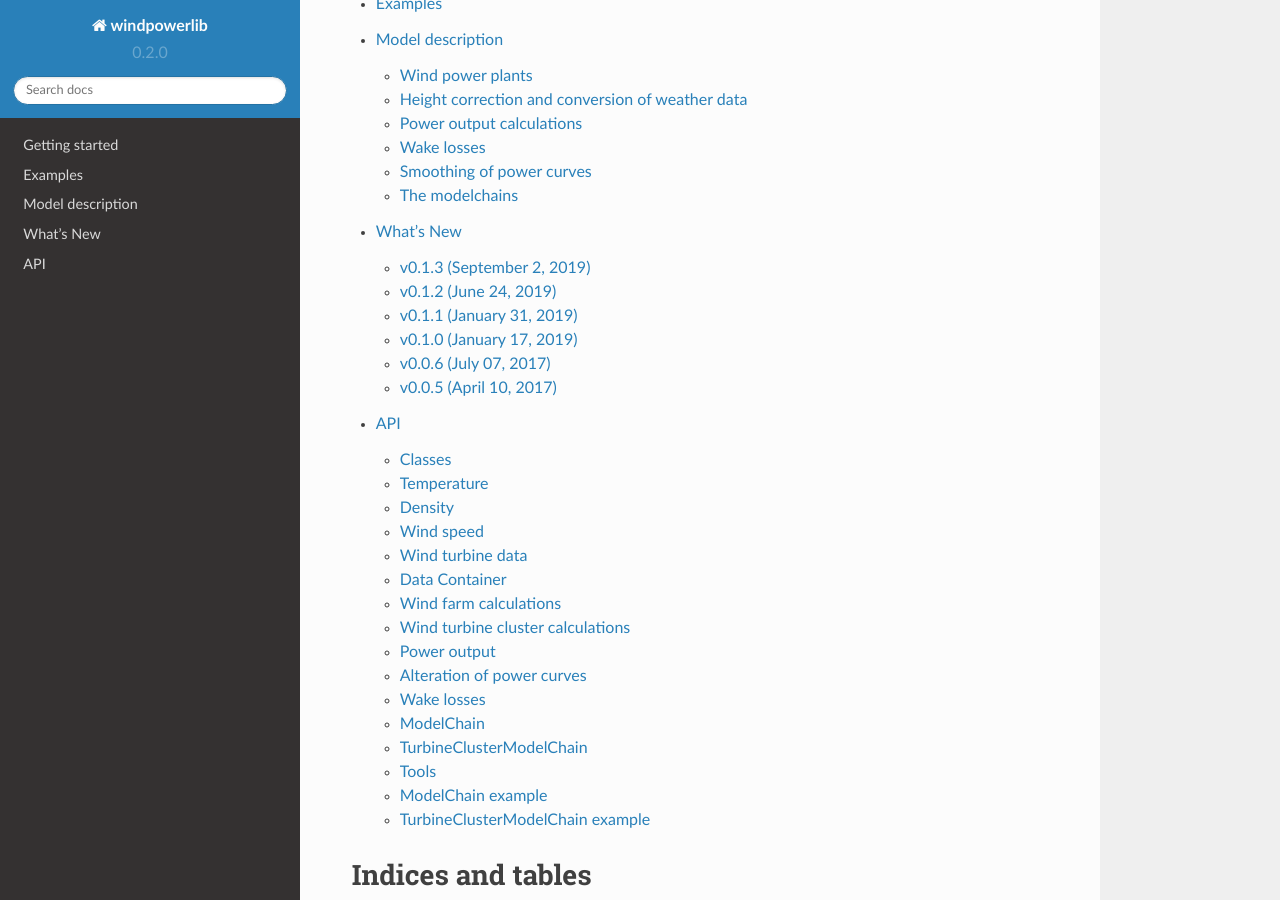
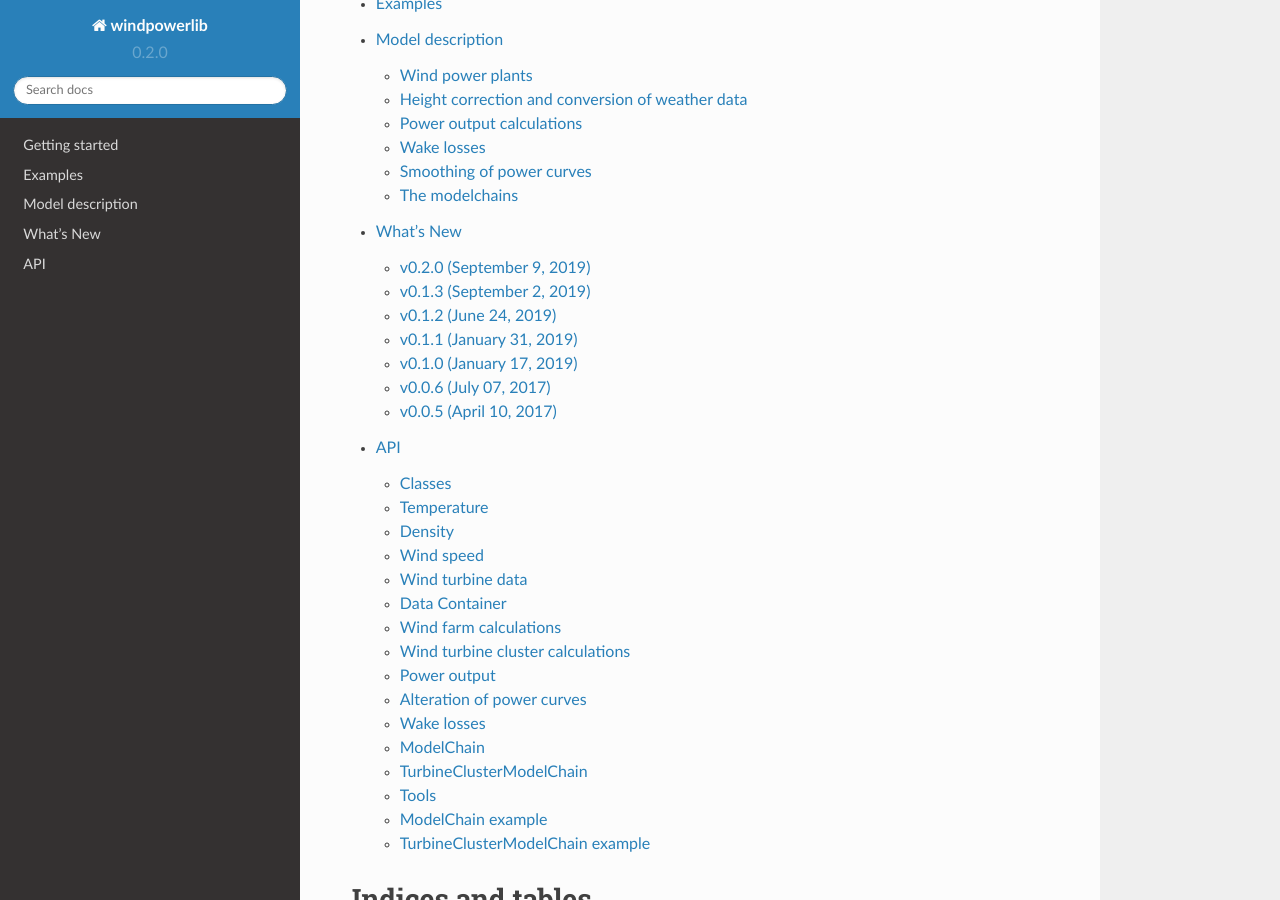
Before and after one commit to wind-python/windpowerlib, a Sphinx documentation site: the page built from doc/index.rst, in a window 1280 px wide and 900 px high, scrolled down 456 px. Built offline with Sphinx 7.4.7 and the Read the Docs theme 2.0.0, drawn with Linux system fonts in a browser that asks for light colours; formulas are drawn with MathJax 3; pages that are not in the unit, such as notebooks, are missing from menus.

Commit message:
Add whatsnew of v0.2.0 to index

```diff
--- a/doc/whats_new.rst
+++ b/doc/whats_new.rst
@@ -8,6 +8,7 @@
     :local:
     :backlinks: top
 
+.. include::  whatsnew/v0-2-0.txt
 .. include::  whatsnew/v0-1-3.txt
 .. include::  whatsnew/v0-1-2.txt
 .. include::  whatsnew/v0-1-1.txt
```
